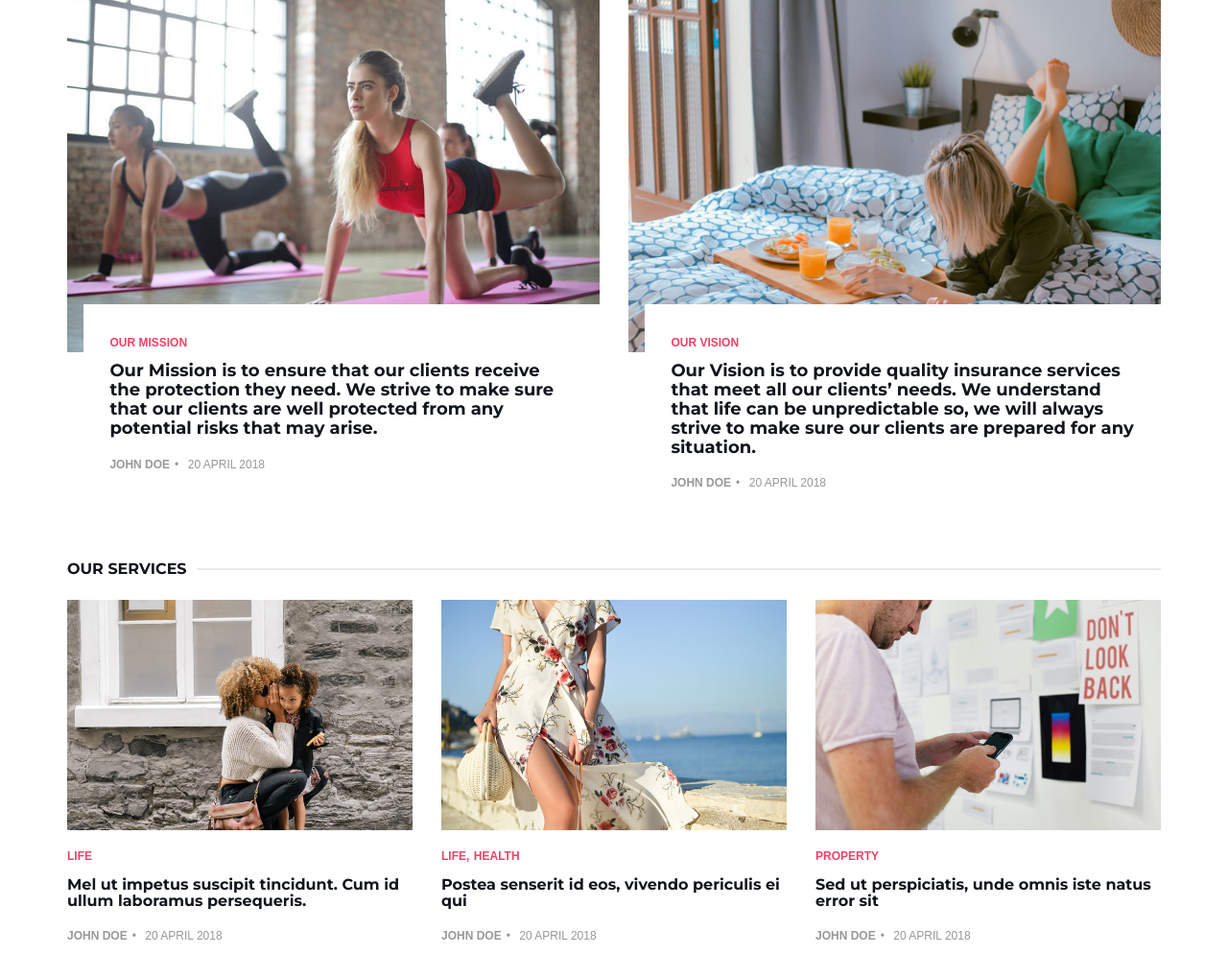
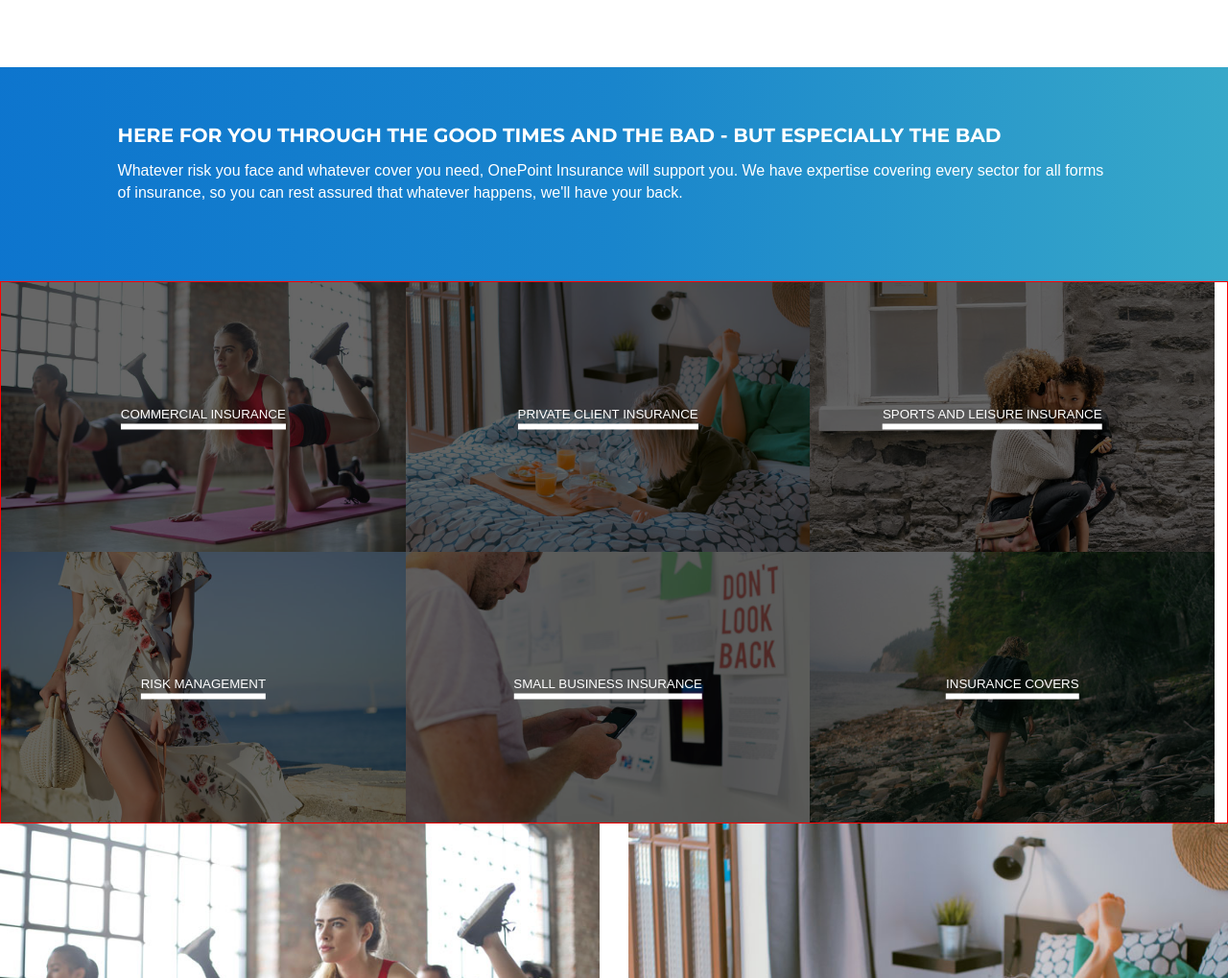
Before and after one commit to Emeson360/insurance, a plain HTML site: page index.html in a window 1280 px wide. Shown: the part 1570-2589 px from the top of the page at 96% size. Drawn offline with Linux system fonts and the light colour scheme; a web font is replaced by a local one.

Commit message:
added: Here for you section

```diff
--- a/css/style.css
+++ b/css/style.css
@@ -50,6 +50,60 @@ RESPONSIVE
   width: 30%;
   padding: 10px;
   height: fit-content;
+}
+
+.we-are-here {
+  background-image: linear-gradient(to right, #0D75CE, #1985CC, #38A9C9);
+}
+
+.we-are-here div {
+  width: 79%;
+  margin: auto;
+  padding: 60px 0;
+}
+
+.we-are-here h3, .we-are-here p {
+  color: white;
+}
+
+.we-are-here-card-con {
+  display: flex;
+  flex-wrap: wrap;
+  border: 1px solid red;
+}
+
+.we-are-here-card {
+  position: relative;
+  width: 33%;
+}
+
+.we-are-here-card img {
+  filter: brightness(40%);
+  display: block;
+  object-fit: cover;
+  width: 100%;
+}
+
+.we-are-here-card small {
+  position: absolute;
+  top: 50%;
+  left: 50%;
+  transform: translate(-50%, -50%);
+  color: white;
+  border-bottom: 6px solid white ;
+}
+
+.we-are-here-card .diff {
+  position: absolute;
+  top: 50%;
+  left: 45%;
+  transform: translate(-50%, -50%);
+  color: white;
+  border-bottom: 6px solid white ;
+}
+
+.we-are-here-card small:hover {
+  color: #5DA6F3;
 }
 
 
@@ -747,7 +801,7 @@ textarea.input {
 .post .post-body {
   position: relative;
   margin: -50px 0px 0px 3%;
-  padding: 5%;
+  padding: 5% 0;
   background: #fff;
   z-index: 10;
 }
--- a/index.html
+++ b/index.html
@@ -291,13 +291,9 @@
 		</div>
 	</div>
 	<div class="section">
-		<div class="container">
-			<div class="row">
-				<div class="col-md-12">
-
-
+		<div class="container-fluid">
 			<div class="post" >
-						<div class="post-body" >
+				<div class="post-body container" >
 					<div class="post-category">
 						<div class="row">
 							<div class="col-md-12"></div>
@@ -316,18 +312,49 @@
 								<li><a href="#">Read More</a></li>
 							</ul>
 						</div>
-								<div class="col-md-6">
+						<div class="col-md-6" >
 							<a class="post-img" href="blog-post.html"><img src="img/post-1.jpg" alt=""></a>
 						</div>
 					</div>
 				</div>
 
+
+			</div>
+
+
+			<div class="row we-are-here">
+				<div class="" >
+					<h3>HERE FOR YOU THROUGH THE GOOD TIMES AND THE BAD - BUT ESPECIALLY THE BAD</h3>
+					<p>Whatever risk you face and whatever cover you need, OnePoint Insurance will support you. We have expertise covering every sector for all forms of insurance, so you can rest assured that whatever happens, we'll have your back.</p>
+				</div>
+			</div>
+			<div class="we-are-here-card-con">
+				<div class=" we-are-here-card">
+					<a class="post-img" href="blog-post.html"><img src="img/post-4.jpg" alt=""></a>
+					<small>COMMERCIAL INSURANCE</small>
+				</div>
+				<div class=" we-are-here-card">
+					<a class="post-img" href="blog-post.html"><img src="img/post-7.jpg" alt=""></a>
+					<small>PRIVATE CLIENT INSURANCE</small>
+				</div>
+				<div class=" we-are-here-card">
+					<a class="post-img" href="blog-post.html"><img src="img/post-9.jpg" alt=""></a>
+					<small class="diff">SPORTS AND LEISURE INSURANCE</small>
+				</div>
+				<div class=" we-are-here-card">
+					<a class="post-img" href="blog-post.html"><img src="img/post-8.jpg" alt=""></a>
+					<small>RISK MANAGEMENT</small>
+				</div>
+				<div class=" we-are-here-card">
+					<a class="post-img" href="blog-post.html"><img src="img/post-11.jpg" alt=""></a>
+					<small>SMALL BUSINESS INSURANCE</small>
+				</div>
+				<div class=" we-are-here-card">
+					<a class="post-img" href="blog-post.html"><img src="img/post-10.jpg" alt=""></a>
+					<small>INSURANCE COVERS</small>
 				</div>
 			</div>
 
-
-
-			</div>
 
 			<div class="row">
 
```
Lines whose indentation alone changed are shown as unchanged.
